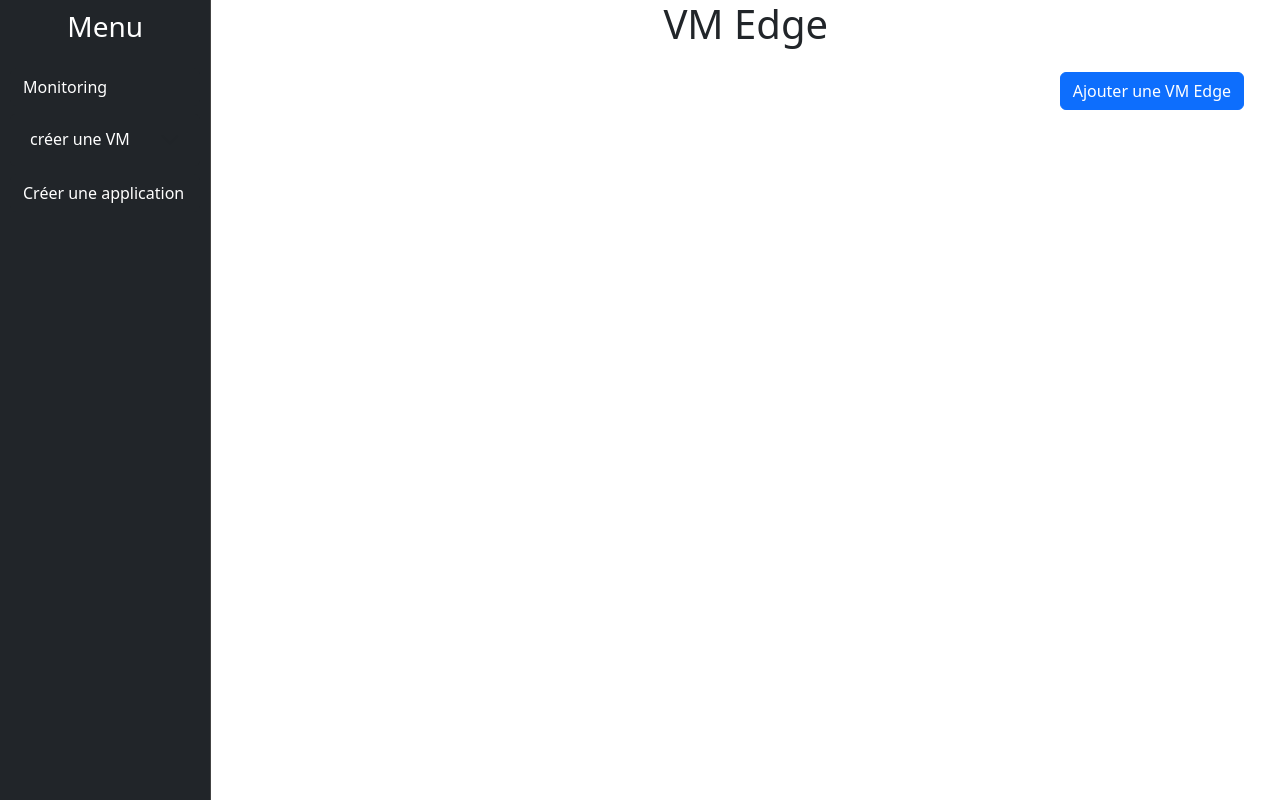
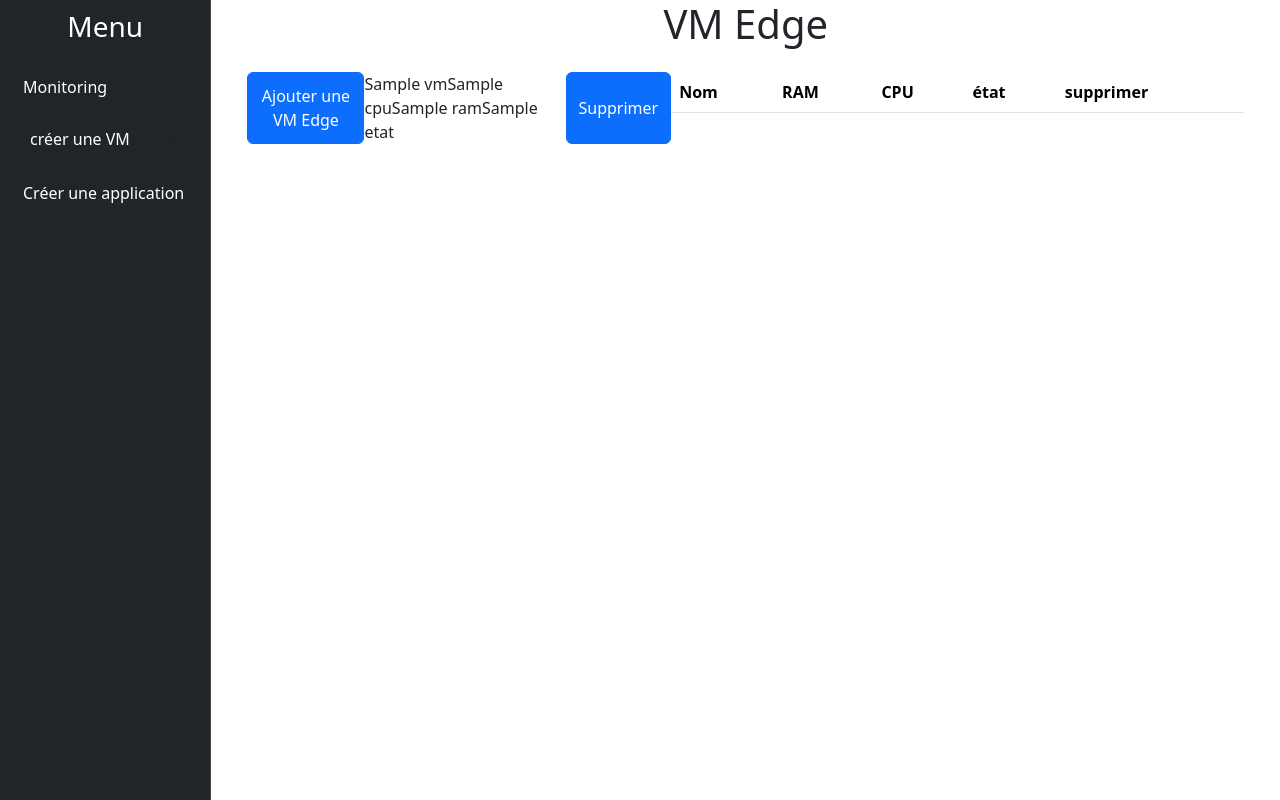
Before and after one commit to ssaumon/stageTR, a Flask app: template app/frontend/templates/edge.j2 in a window 1280 px wide. Run offline with Flask 3, Linux system fonts and the light colour scheme; the template is opened without the code that fills it: most values are stand-ins (such as "Sample title", 1, 10 or a date in 2020); lists and menus that the app fills with data are empty.

Commit message:
test tableau edge

```diff
--- a/app/frontend/app.py
+++ b/app/frontend/app.py
@@ -22,11 +22,14 @@
 
 @app.route("/iot")
 def iot():
+    cur.execute("SELECT * from iot;")
+    print(cur.fetchall())
     return render_template("iot.j2")
 
 @app.route("/newapp")
 def newapp():
     return render_template("newapp.j2")
+
 
 @app.route("/createedge", methods=["POST"])
 def create_edge():
@@ -39,6 +42,7 @@
         subprocess.Popen(["./backend/createedge.sh", nom, ram, cpu])
     return render_template("index.j2")
 
+
 @app.route("/createiot", methods=["POST"])
 def create_iot():
     data = request.form.to_dict()
@@ -47,6 +51,16 @@
         subprocess.Popen(["./backend/createiot.sh", data["nom"], data["ram"], data["cpu"]])
     return render_template("index.j2")
 
+@app.route("/deledge", methods=["POST"])
+def delvm():
+    data = request.form.to_dict()
+    if "nom" in data.keys():
+        nom=data["nom"]
+        cur.execute("DELETE FROM edge WHERE nom==%s;", (nom))
+        cnx.commit()
+        subprocess.run(["./backend/deleteVM.sh", nom])
+    return render_template("newapp.j2")
+
 try:
     app.run(host="0.0.0.0", port=80)
 finally:
--- a/app/frontend/templates/edge.j2
+++ b/app/frontend/templates/edge.j2
@@ -47,6 +47,53 @@
             <button type="button" class=" btn btn-primary" data-bs-toggle="modal" data-bs-target="#modal">
                 Ajouter une VM Edge
           </button>
+
+          <table class="table table-striped">
+            <thead>
+              <tr>
+                <th scope="col">Nom</th>
+                <th scope="col">RAM</th>
+                <th scope="col">CPU</th>
+                <th scope="col">état</th>
+                <th scope="col">supprimer</th>
+              </tr>
+            </thead>
+            <tbody>
+              {% for nom,cpu,ram,etat in vms %}
+              <tr>{{nom}}</tr>
+              <tr>{{cpu}}</tr>
+              <tr>{{ram}}</tr>
+              <tr>{{etat}}</tr>
+              <tr>
+                <button type="button" class=" btn btn-primary" data-bs-toggle="modal{{nom}}" data-bs-target="#modal{{nom}}">
+                Supprimer
+                </button>
+              </tr>
+
+              <div class="modal fade " id="modal{{nom}}">
+                <div class="modal-dialog">
+                  <div class="modal-content">
+                    <div class="modal-header">
+                      <h5 class="modal-title" id="staticBackdropLabel">Supprimer la VM {{nom}} ?</h5>
+                      <button type="button" class="btn-close" data-bs-dismiss="modal{{nom}}"></button>
+                    </div>
+                    <div class="modal-body justify-content-center">
+                      <form class="form" action="http://192.168.98.90:80/deledge" method="post">
+                        <input type="hidden" name="nom" value="{{nom}}">
+
+                        <button type="submit" class="btn btn-dark">Supprimer</button>
+                      </form>
+                    </div>
+                  </div>
+                </div>
+              </div>
+
+
+              {% endfor %}
+            </tbody>
+          </table>
+
+
         </div>
 
         <div class="modal fade " id="modal" >
```
Also changed, not shown: 2 other files.
